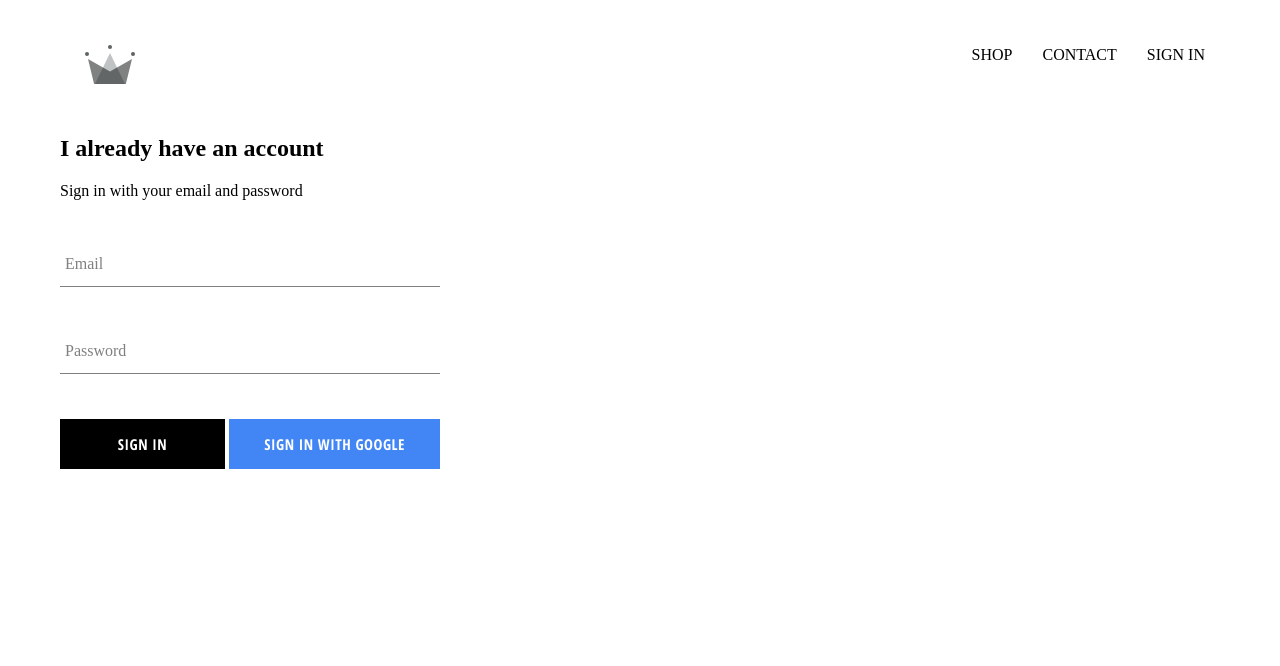
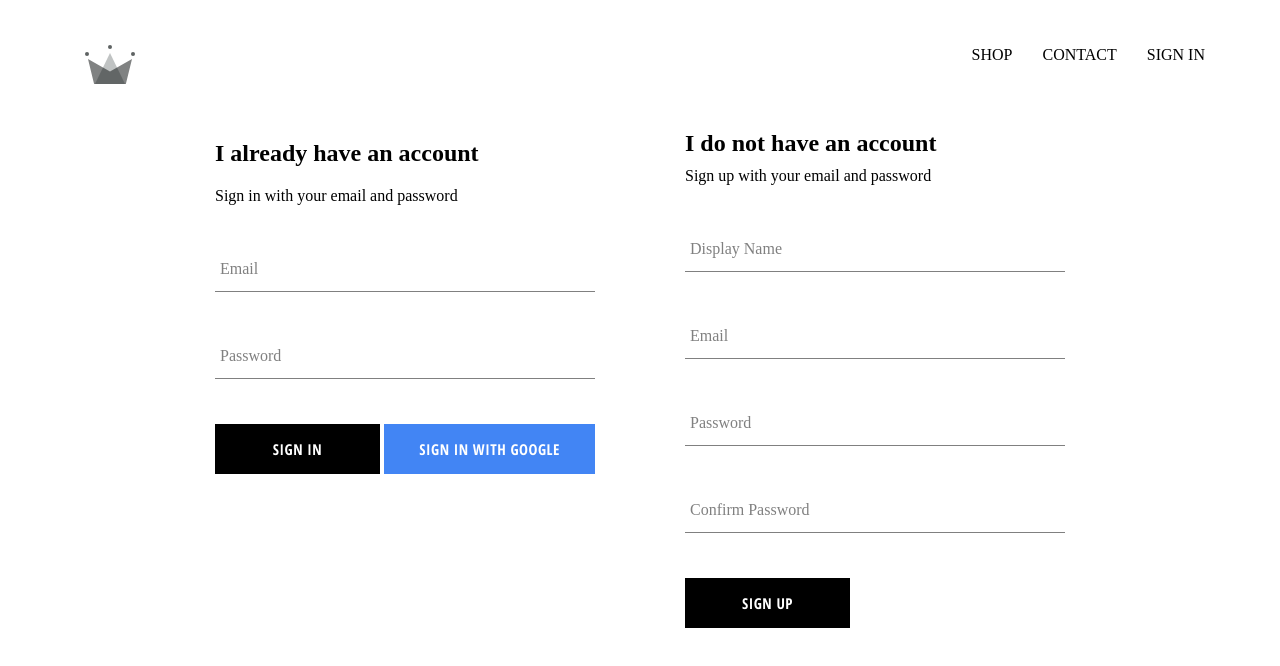
Before and after one commit to papesaliouka/E-Commerce-App, a React (Create React App) app: page /signin in a window 1280 px wide. Shown: the top 666 px of the page. Built offline with nearby package versions, Linux system fonts and the light colour scheme; no server answers.

Commit message:
implemented firebase utils, included ability to store authenticated users into our firestore database

```diff
--- a/src/App.js
+++ b/src/App.js
@@ -5,7 +5,7 @@
 import ShopPage from './pages/shop-page/shop-page.component';
 import Header from './component/header/header.component';
 import SignInAndSignUpPage from './pages/sign-in-and-sign-up-page/sign-in-and-sign-up-page.component';
-import {auth} from './firebase/firebase.utils';
+import {auth, createUserProfileDocument} from './firebase/firebase.utils';
 
 
 
@@ -21,9 +21,23 @@
   unsubscribefromAuth = null;
 
   componentDidMount() {
-    auth.onAuthStateChanged(user => {
-      this.setState({ currentUser: user})
-    })
+    this.unsubscribefromAuth=auth.onAuthStateChanged(async userAuth => {
+      if (userAuth) {
+        const userRef = await createUserProfileDocument(userAuth);
+
+        userRef.onSnapshot(snapShot => {
+          this.setState({
+            currentUser: {
+              id: snapShot.id,
+              ...snapShot.data()
+            }
+          });
+          console.log(this.state);
+        });
+      } else{
+        this.setState({currentUser:userAuth});
+      }
+    });
   }
 
   componentWillUnmount(){
--- a/src/component/header/header.component.jsx
+++ b/src/component/header/header.component.jsx
@@ -1,4 +1,4 @@
-import React, { Component } from 'react';
+import React from 'react';
 import {Link} from 'react-router-dom';
 import {ReactComponent as Logo} from '../../assets/crown.svg';
 import {auth} from '../../firebase/firebase.utils';
--- a/src/component/sign-in/sign-in.styles.scss
+++ b/src/component/sign-in/sign-in.styles.scss
@@ -2,7 +2,6 @@
   width: 380px;
   display: flex;
   flex-direction: column;
-
   .title{
     margin: 10px 0;
   }
--- /dev/null
+++ b/src/component/sign-up/sign-up.component.jsx
@@ -0,0 +1,103 @@
+import React, { Component } from 'react';
+import FormInput from '../form-input/form-input.component';
+import CustomButton from '../custom-button/custom-button.component';
+
+import {auth, createUserProfileDocument} from '../../firebase/firebase.utils';
+
+import './sign-up.styles.scss';
+
+class SignUp extends Component {
+  constructor() {
+    super();
+    this.state= {
+      displayName:'',
+      email:'',
+      password:'',
+      confirmPassword:''
+    }
+  }
+
+  handleSubmit = async event => {
+    event.preventDefault();
+
+    const { displayName, email, password, confirmPassword } = this.state;
+
+    if (password !== confirmPassword) {
+      alert("Password don't match");
+      return;
+    }
+
+    try {
+      const {user} = await auth.createUserWithEmailAndPassword(
+        email,
+        password
+      );
+
+     await createUserProfileDocument(user, {displayName});
+
+     this.setState({
+      displayName:'',
+      email:'',
+      password:'',
+      confirmPassword:''
+     });
+
+    } catch (error) {
+      console.error(error);
+    }
+  }
+
+  handleChange = event => {
+    const {name, value} = event.target;
+      this.setState({[name]: value});
+    }
+
+
+  render(){
+    const {displayName, email, password, confirmPassword} = this.state;
+    return(
+      <div className='sign-up'>
+        <h2 className='title'> I do not have an account </h2>
+        <span> Sign up with your email and password</span>
+
+        <form className='sign-up-form' onSubmit={this.handleSubmit} >
+          <FormInput
+            label='Display Name'
+            onChange={this.handleChange}
+            name='displayName'
+            type='text'
+            value={displayName}
+            required
+            />
+          <FormInput
+            label='Email'
+            onChange={this.handleChange}
+            name='email'
+            type='email'
+            value={email}
+            required
+            />
+          <FormInput
+            label='Password'
+            onChange={this.handleChange}
+            name='password'
+            type='password'
+            value={password}
+            required
+          />
+          <FormInput
+            label='Confirm Password'
+            onChange={this.handleChange}
+            name='confirmPassword'
+            type='password'
+            value={confirmPassword}
+            required
+          />
+          <CustomButton type='submit'> SIGN UP </CustomButton>
+      </form>
+      </div>
+    );
+  }
+}
+
+export default SignUp;
--- /dev/null
+++ b/src/component/sign-up/sign-up.styles.scss
@@ -0,0 +1,8 @@
+.sign-up{
+display:flex;
+flex-direction: column;
+width: 380px;
+.title{
+  margin:10px 0;
+}
+}
--- a/src/firebase/firebase.utils.js
+++ b/src/firebase/firebase.utils.js
@@ -13,6 +13,31 @@
     measurementId: "G-92LN0765V0"
 };
 
+export const createUserProfileDocument = async (userAuth, additionnalData) => {
+  if (!userAuth) return;
+  const userRef=firestore.doc(`users/${userAuth.uid}`);
+  const snapShot= await userRef.get();
+
+  if (!snapShot.exists) {
+    const {displayName, email} = userAuth;
+    const creatAt = new Date();
+
+
+    try {
+      await userRef.set({
+        displayName,
+        email,
+        creatAt,
+        ...additionnalData
+      })
+
+    } catch (error) {
+        console.log('error creating user', error.message);
+    }
+  }
+  return userRef;
+}
+
 firebase.initializeApp(config);
 
 export const auth = firebase.auth();
--- a/src/pages/sign-in-and-sign-up-page/sign-in-and-sign-up-page.component.jsx
+++ b/src/pages/sign-in-and-sign-up-page/sign-in-and-sign-up-page.component.jsx
@@ -1,5 +1,6 @@
 import React from 'react';
 import SignIn from '../../component/sign-in/sign-in.component';
+import SignUp from '../../component/sign-up/sign-up.component'
 
 import './sign-in-and-sign-up-page.styles.scss';
 
@@ -7,6 +8,7 @@
   return(
     <div className='sign-in-and-sign-up'>
       <SignIn/>
+      <SignUp/>
     </div>
   );
 }
--- a/src/pages/sign-in-and-sign-up-page/sign-in-and-sign-up-page.styles.scss
+++ b/src/pages/sign-in-and-sign-up-page/sign-in-and-sign-up-page.styles.scss
@@ -0,0 +1,6 @@
+.sign-in-and-sign-up{
+  width: 850px;
+  display: flex;
+  justify-content: space-between;
+  margin: 30px auto;
+}
```
Also changed, not shown: 1 other file (tests, documents, lock files or other folders).
